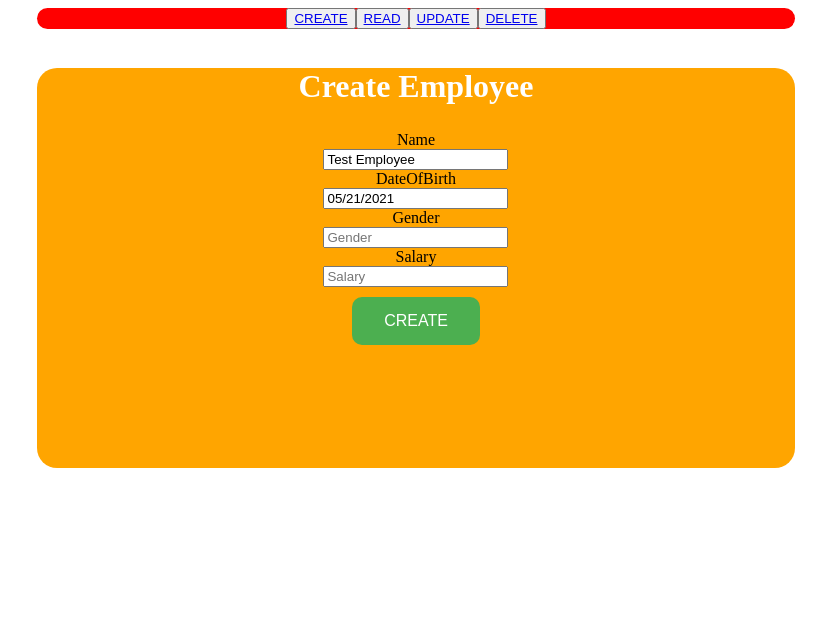
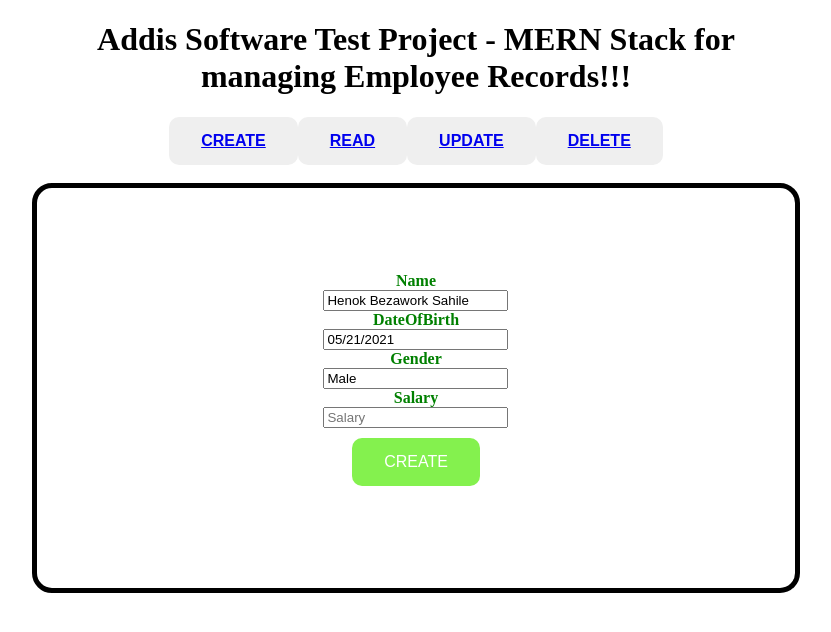
Before and after one commit to henybeza/Addis-Software-Test-Project-MERN-Stack, a React (Create React App) app in the folder employee_mern/: page /create in a window 1280 px wide. Shown: the top 632 px of the page, without its empty margins (224-1055 px from the left). Built offline with nearby package versions, Linux system fonts and the light colour scheme.

Commit message:
Both the frontend and backend are completed and now I am trying to implement redux and redux saga inside my react application

```diff
--- a/employee_mern/src/components/createemployee.js
+++ b/employee_mern/src/components/createemployee.js
@@ -3,13 +3,14 @@ import styled from 'styled-components';
 import DatePicker from 'react-datepicker';
 import "react-datepicker/dist/react-datepicker.css";
 
+//Styling...
 const MainContent= styled.div`
 width:60%;
 margin:auto;
-background-color:orange;
 border-radius:20px;
 height:400px;
 text-align:center;
+border:5px solid black;
 
 `;
 
@@ -18,17 +19,8 @@ color:white;
 font-weight:bold;
 `;
 
-const FormWrapper = styled.form`
-    margin: 2vw 0 0;
-    display:flex;
-    flex-direction:column;
-    align-items:center;
-    onSubmit={this.onSubmit};
-
-`;
-
 const Button = styled.button`
-background-color: #4CAF50; /* Green */
+background-color: #84f14e;
   border: none;
   color: white;
   padding: 15px 32px;
@@ -41,6 +33,23 @@ background-color: #4CAF50; /* Green */
 
 `;
 
+const Form = styled.form`
+    width:100%;
+    margin: 2vw 0 0;
+    display:flex;
+    flex-direction:column;
+    align-items:center;
+
+`;
+const Label =styled.label`
+    font-weight:bold;
+
+    color:green;
+`;
+
+//...End of styling
+
+
 export default class createemployee extends Component {
     constructor(props) {
         super(props);
@@ -48,6 +57,7 @@ export default class createemployee extends Component {
         this.onChangeDateOfBirth=this.onChangeDateOfBirth.bind(this);
         this.onChangeGender=this.onChangeGender.bind(this);
         this.onChangeSalary=this.onChangeSalary.bind(this);
+        this.onSubmit=this.onSubmit.bind(this);
 
         this.state={
             name:'',
@@ -60,8 +70,11 @@ export default class createemployee extends Component {
 
     componentDidMount(){
         this.setState({
-            employees:['Test Employee'],
-            name:'Test Employee',
+            employees:['Test Employees'],
+            name:'Henok Bezawork Sahile',
+            dateofbirth: this.state.dateofbirth,
+            gender:"Male",
+            salary:this.state.salary
 
         })
     }
@@ -95,15 +108,27 @@ export default class createemployee extends Component {
 
     onSubmit(e){
         e.preventDefault();
+
         const employee = {
             name:this.state.name,
             dateofbirth:this.state.dateofbirth,
             gender:this.state.gender,
             salary:this.state.salary
         }
-        console.log('Employee added properly...');
+
         console.log(employee);
-        window.location="/read";
+
+        this.setState({
+            name:"",
+            dateofbirth:"",
+            gender:"",
+            salary:""
+        })
+
+
+
+
+        //window.location="/";
     }
 
     render(){
@@ -112,33 +137,36 @@ export default class createemployee extends Component {
 
              <Heading>Create Employee</Heading>
 
-        <FormWrapper>
-            <label >Name</label>
+        <Form onSubmit={this.onSubmit}>
+
+            <Label >Name</Label>
                 <input type="text" name="name" placeholder="Name"
                     value={this.state.name} onChange={this.onChangeName}/>
 
-            <label>DateOfBirth</label>
+
+
+            <Label>DateOfBirth</Label>
                 <DatePicker
                     selected={this.state.dateofbirth}
                     onChange={this.onChangeDateOfBirth}
-            id="dob"/>
+                    />
 
-            <label >Gender</label>
+
+
+            <Label >Gender</Label>
                 <input type="text" name="gender" placeholder="Gender"
                     value={this.state.gender} onChange={this.onChangeGender}/>
 
 
-            <label >Salary</label>
+
+            <Label >Salary</Label>
                 <input type="text" name="salary" placeholder="Salary"
                     value={this.state.salary} onChange={this.onChangeSalary}/>
 
+            <Button >CREATE</Button>
 
 
-            <Button>CREATE</Button>
-
-
-
-        </FormWrapper>
+        </Form>
 
     </MainContent>
         )
--- a/employee_mern/src/components/deleteemployee.js
+++ b/employee_mern/src/components/deleteemployee.js
@@ -3,10 +3,11 @@ import styled from 'styled-components';
 const MainContent= styled.div`
 width:60%;
 margin:auto;
-background-color:orange;
 border-radius:20px;
 height:400px;
 text-align:center;
+border:5px solid black;
+
 
 `;
 
--- a/employee_mern/src/components/navbar.js
+++ b/employee_mern/src/components/navbar.js
@@ -5,20 +5,41 @@ import styled from 'styled-components';
 const MainContent= styled.div`
 width:60%;
 margin:auto;
-background-color:red;
 border-radius:20px;
 height:auto;
 text-align:center;
 
 `;
+const Heading = styled.h1`
+
+	font-weight:bold;
+
+	`;
+const Button = styled.button`
+
+  border: none;
+  font-weight:bold;
+  padding: 15px 32px;
+  text-align: center;
+  text-decoration: none;
+  display: inline-block;
+  font-size: 16px;
+   border-radius:10px;
+   padding:auto;
+
+
+`;
+
 
 export default function navbar() {
     return (
         <MainContent>
-        <button> <Link to="/create">CREATE</Link></button>
-         <button><Link to="/read">READ</Link></button>
-         <button><Link to="/update/:id">UPDATE</Link></button>
-         <button> <Link to="/delete/:id">DELETE</Link></button>
+        <Heading>Addis Software Test Project -
+        MERN Stack for managing Employee Records!!!</Heading>
+        <Button> <Link to="/create">CREATE</Link></Button>
+         <Button><Link to="/read">READ</Link></Button>
+         <Button><Link to="/update/:id">UPDATE</Link></Button>
+         <Button> <Link to="/delete/:id">DELETE</Link></Button>
         </MainContent>
     )
 }
--- a/employee_mern/src/components/reademployee.js
+++ b/employee_mern/src/components/reademployee.js
@@ -4,7 +4,6 @@ import styled from 'styled-components';
 const MainContent= styled.div`
 width:60%;
 margin:auto;
-background-color:orange;
 border-radius:20px;
 height:400px;
 text-align:center;
--- a/employee_mern/src/components/updateemployee.js
+++ b/employee_mern/src/components/updateemployee.js
@@ -6,10 +6,10 @@ import "react-datepicker/dist/react-datepicker.css";
 const MainContent= styled.div`
 width:60%;
 margin:auto;
-background-color:orange;
 border-radius:20px;
 height:400px;
 text-align:center;
+ border:5px solid black;
 
 `;
 
@@ -36,10 +36,16 @@ background-color: #4CAF50; /* Green */
   text-decoration: none;
   display: inline-block;
   font-size: 16px;
-  background-color:blue;
+  background-color:#9a4ef1;
    border-radius:10px;
    margin-top:10px;
 
+`;
+
+const Label =styled.label`
+    font-weight:bold;
+
+    color:#9a4ef1;
 `;
 
 export default class updateemployee extends Component {
@@ -62,7 +68,10 @@ export default class updateemployee extends Component {
     componentDidMount(){
         this.setState({
             employees:['Test Employee'],
-            name:'Test Employee',
+            name:'Henok Bezawork Sahile',
+            dateofbirth: this.state.dateofbirth,
+            gender:"Male",
+            salary:this.state.salary
 
         })
     }
@@ -116,22 +125,22 @@ export default class updateemployee extends Component {
         <FormWrapper>
          <input type="text" name="name" placeholder="Employee ID"/>
 
-            <label >Name</label>
+            <Label >Name</Label>
             <input type="text" name="name" placeholder="Name"
             value={this.state.name} onChange={this.onChangeName}/>
 
-            <label>DateOfBirth</label>
+            <Label>DateOfBirth</Label>
             <DatePicker
             selected={this.state.dateofbirth}
             onChange={this.onChangeDateOfBirth}
             id="dob"/>
 
-            <label >Gender</label>
+            <Label >Gender</Label>
             <input type="text" name="gender" placeholder="Gender"
             value={this.state.gender} onChange={this.onChangeGender}/>
 
 
-            <label >Salary</label>
+            <Label >Salary</Label>
             <input type="text" name="salary" placeholder="Salary"
             value={this.state.salary} onChange={this.onChangeSalary}/>
 
```
Also changed, not shown: 1 other file (tests, documents, lock files or other folders). Lines whose indentation alone changed are shown as unchanged.
